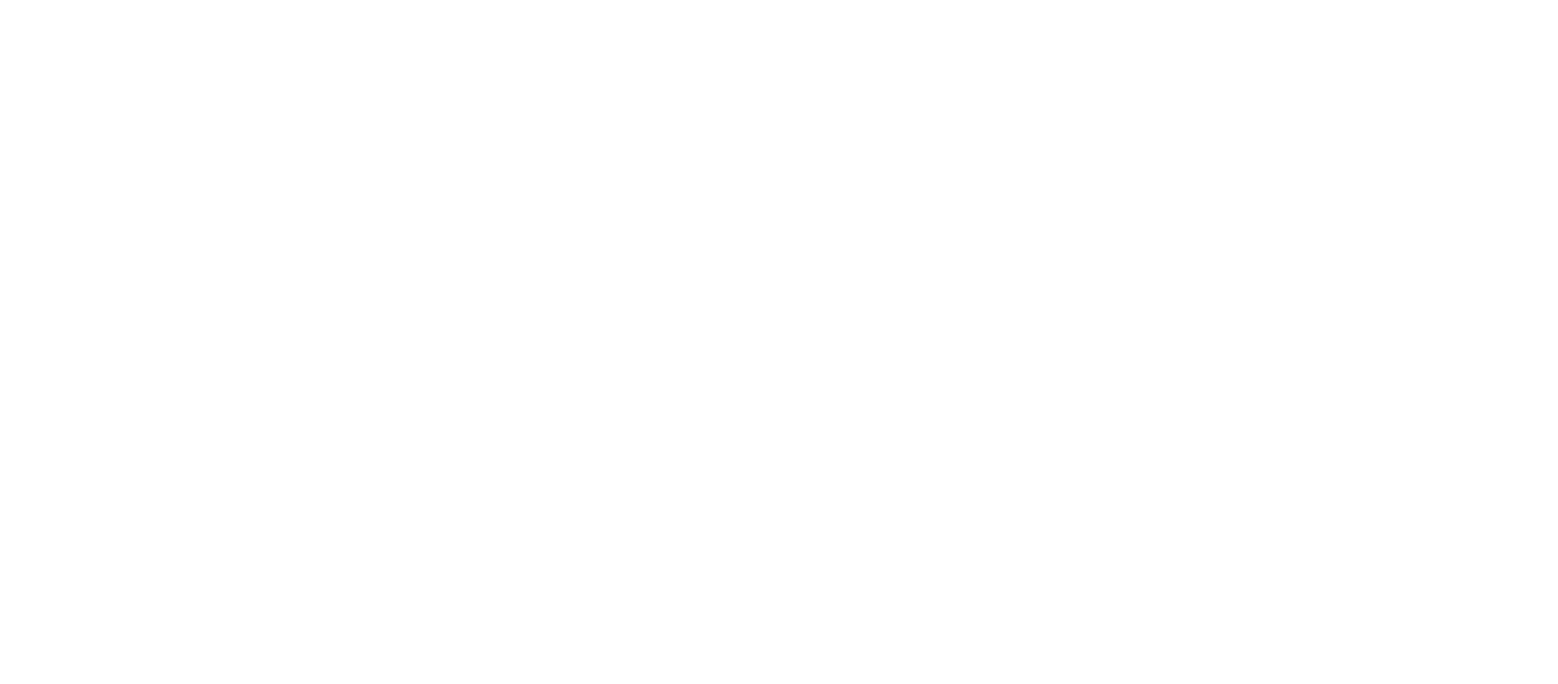
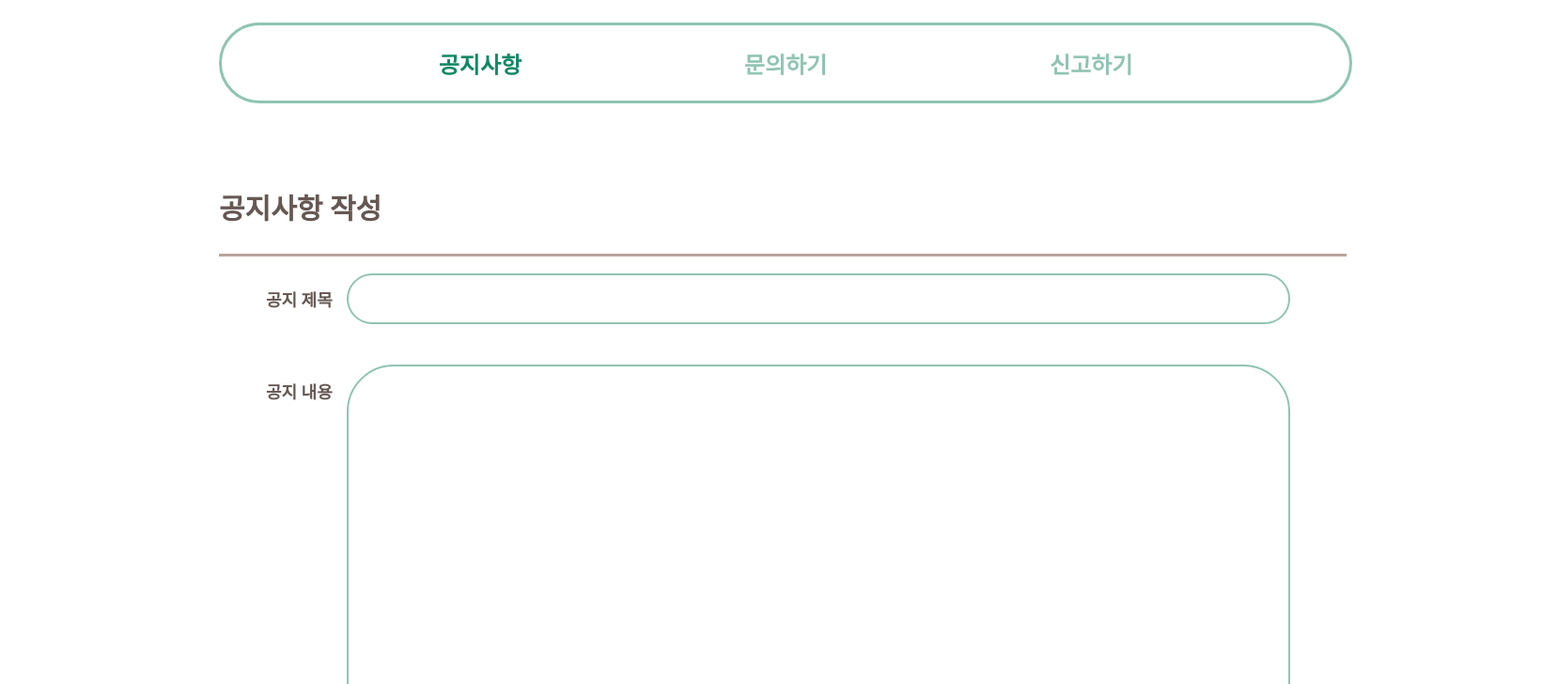
Before and after one commit to Teddybear-6/Front_ToeGeunGil, a React (Create React App) app in the folder toegeungil/: page /notice/1/modify in a window 1280 px wide. Before the commit this address had no page. Shown: the part 372-1100 px from the top of the page at 94% size, 1658 px wide, since content can reach past the window. Before the commit the page ends 800 px from the top, so only its background shows below. Built offline with nearby package versions, Linux system fonts and the light colour scheme; no server answers.

Commit message:
NoticeModify 생성

```diff
--- a/toegeungil/src/App.js
+++ b/toegeungil/src/App.js
@@ -3,6 +3,7 @@ import { BrowserRouter, Routes, Route } from 'react-router-dom'
 import NoticeMain from './public/notice/pages/NoticeMain';
 import NoticeView from './public/notice/pages/NoticeView';
 import NoticeWrite from './public/notice/pages/NoticeWrite';
+import NoticeModify from './public/notice/pages/NoticeModify';
 import SocialMainCard from "./public/social/components/SocialMainCard";
 import SocialParticipateList from "./public/social/components/componentAPI/SocialParticipateList";
 import SocialPosting from './public/social/components/SocialPosting';
@@ -57,6 +58,7 @@ function App() {
               <Route index element={<NoticeMain />} />
               <Route path='/notice/:noticeNum' element={<NoticeView />} />
               <Route path='/notice/write' element={<NoticeWrite />} />
+              <Route path='/notice/:noticeNum/modify' element={<NoticeModify/>}/>
             </Route>
             {/* <Route path="qna"/>
             <Route index  element={<AdminRouter />}/>
--- a/toegeungil/src/public/notice/pages/NoticeModify.js
+++ b/toegeungil/src/public/notice/pages/NoticeModify.js
@@ -0,0 +1,98 @@
+import React, { useState, useEffect } from "react";
+import { useParams, Link, useNavigate } from "react-router-dom";
+
+const NoticeModify = () => {
+    const { noticeNum } = useParams(); // url에서 noticeNum 가져오기
+    const [notice, setNotice] = useState({});
+    const [noticeTitle, setNoticeTitle] = useState('');
+    const [noticeContent, setNoticeContent] = useState('');
+    const navigate = useNavigate();
+
+    useEffect(() => {
+        fetch(`http://localhost:8001/notices/${noticeNum}`)
+            .then(response => response.json())
+            .then(data => {
+                setNotice(data);
+                setNoticeTitle(data.noticeTitle);
+                setNoticeContent(data.noticeContent);
+            })
+    }, [noticeNum])
+
+    const handleTitleChange = (e) => {
+        setNoticeTitle(e.target.value);
+    }
+
+    const handleContentChange = (e) => {
+        setNoticeContent(e.target.value);
+    }
+
+    const cancelClick = () => {
+        alert("공지사항 작성이 취소 되었습니다");
+    }
+
+    const updateClick = () => {
+        fetch(`http://localhost:8001/notices/${noticeNum}`, {
+            method: "PUT",
+            headers: {
+                "Content-Type": "application/json; charset=UTF-8"
+            },
+            body: JSON.stringify({
+                "noticeTitle": noticeTitle,
+                "noticeContent": noticeContent,
+            }),
+        })
+            .then(response => {
+                if (response.ok) {
+                    alert("공지사항이 수정되었습니다");
+                    navigate("/notice"); // 수정 완료 후 공지사항 목록 페이지로 이동
+                } else {
+                    throw new Error("공지사항 수정에 실패하였습니다");
+                }
+            })
+            .catch(error => {
+                console.error("공지사항 수정 중 오류 발생 :", error);
+                alert("공지사항 수정 중 오류가 발생하였습니다");
+            })
+    }
+    return (
+        <div className="wrapper" >
+            <div className="customerService-banner">
+                <button className="notice-button">공지사항</button>
+                <button className="qna-button">문의하기</button>
+                <button className="report-button">신고하기</button>
+            </div>
+            <h1 className="write-header">공지사항 작성</h1>
+            <div className="write-wrapper textarea">
+                <div className="write-col1">
+                    <label>공지 제목</label>
+                    <div className="write-text1 textarea">
+                        <input className="text-box"
+                            type="text"
+                            defaultValue={notice.noticeTitle}
+                            onChange={handleTitleChange}
+                        />
+                    </div>
+                </div>
+                <div className="write-col2 flexsty">
+                    <label className="write-content">공지 내용</label>
+                    <div className="write-text2 textarea">
+                        <textarea className="text-box2"
+                            defaultValue={notice.noticeContent}
+                            onChange={handleContentChange}
+                        />
+                    </div>
+                </div>
+            </div>
+            <div className="button">
+                <Link to="/notice">
+                    <button className="cancel-button" onClick={cancelClick}>취소</button>
+                </Link>
+                <Link to="/notice">
+                    <button className="write-button" onClick={updateClick}>등록</button>
+                </Link>
+            </div>
+        </div>
+    )
+}
+
+export default NoticeModify;
```
